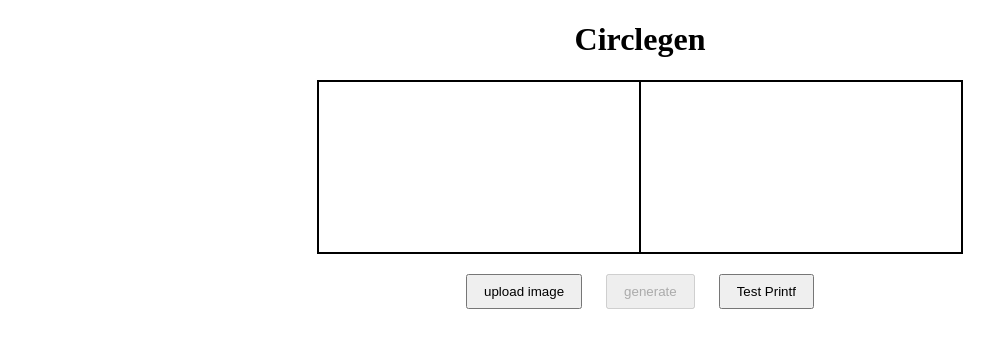
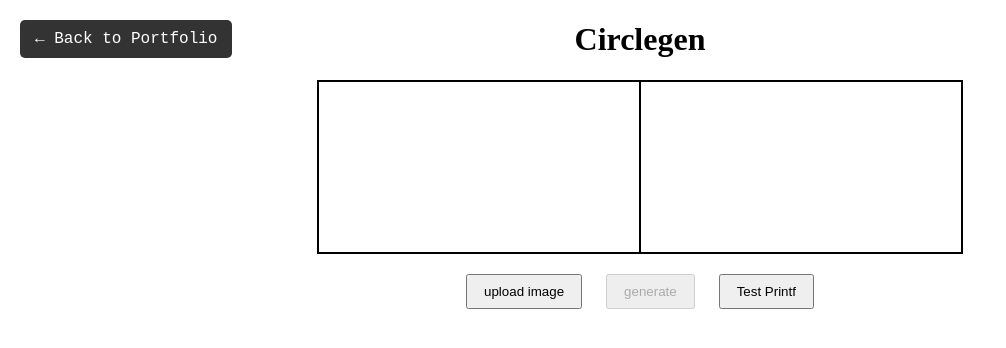
Before and after one commit to randomLevelup/circlegen, a plain HTML site: page index.html in a window 1280 px wide. Shown: the whole page, without its empty margins (0-1006 px from the left). Drawn offline with Linux system fonts and the light colour scheme; no server answers.

Commit message:
main site compatibility

```diff
--- a/index.html
+++ b/index.html
@@ -38,10 +38,26 @@
             input[type="file"] {
                 display: none;
             }
+            .back-nav {
+                position: fixed;
+                top: 20px;
+                left: 20px;
+                background: #333;
+                color: white;
+                padding: 10px 15px;
+                text-decoration: none;
+                border-radius: 5px;
+                font-family: 'Roboto Mono', monospace;
+                transition: background 0.3s;
+            }
+            .back-nav:hover {
+                background: #555;
+            }
         </style>
     </head>
 
     <body>
+        <a href="../../index.html" class="back-nav">← Back to Portfolio</a>
         <h1><b>Circlegen</b></h1>
 
         <table>
@@ -63,7 +79,7 @@
         </div>
 
         <script type="module">
-          import Module from './circlegen.js';
+          import Module from './wasm/circlegen.js';
 
           // DOM elements
           const fileInput = document.getElementById('file-input');
@@ -81,7 +97,7 @@
           // Initialize WASM module as ES6 module
           (async () => {
             WasmModule = await Module({
-              locateFile: path => path.endsWith('.wasm') ? 'circlegen.wasm' : path
+              locateFile: path => path.endsWith('.wasm') ? 'wasm/circlegen.wasm' : path
             });
             console.log('WASM module loaded');
             testPrintfBtn.disabled = false;
```
